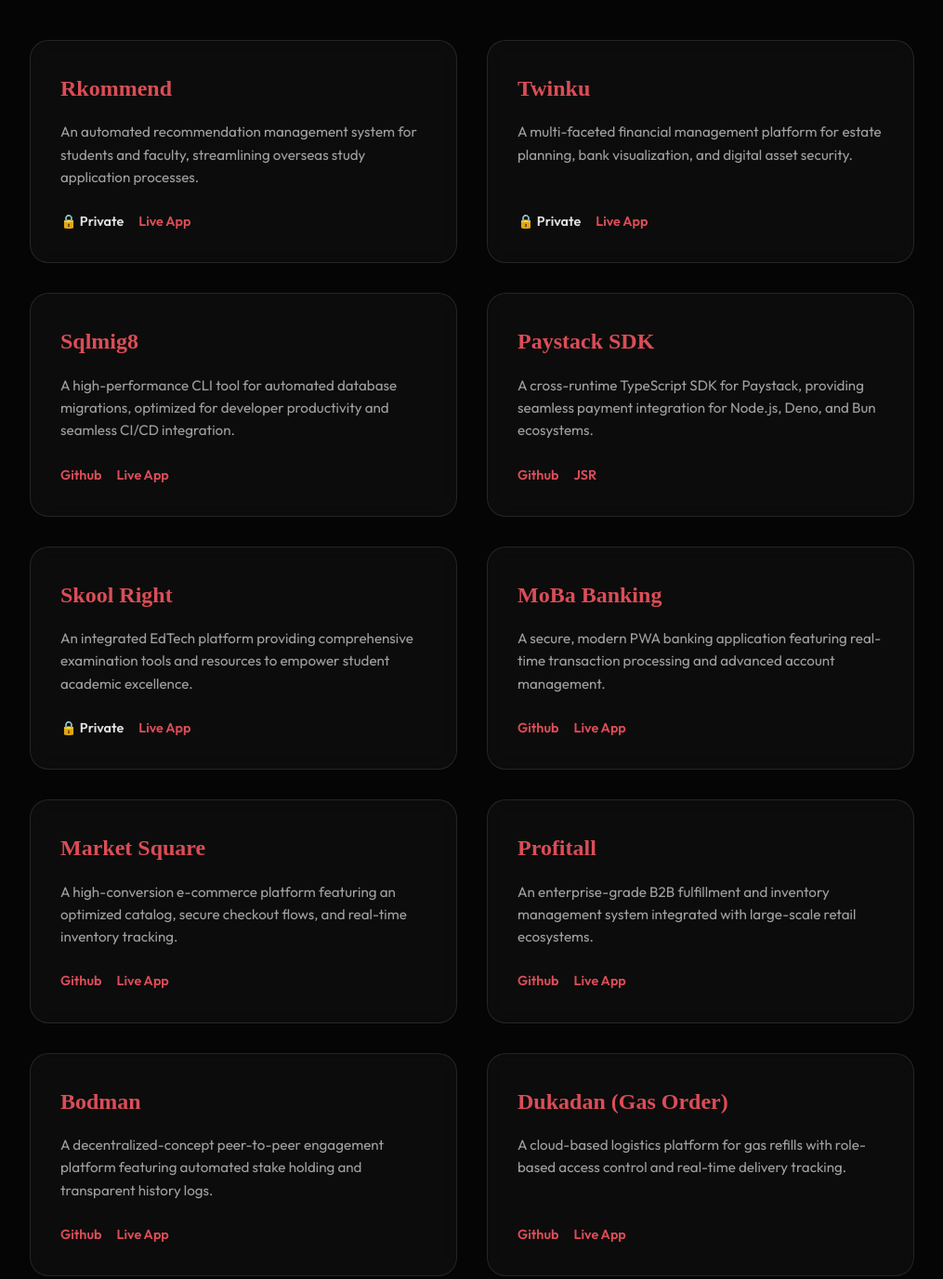
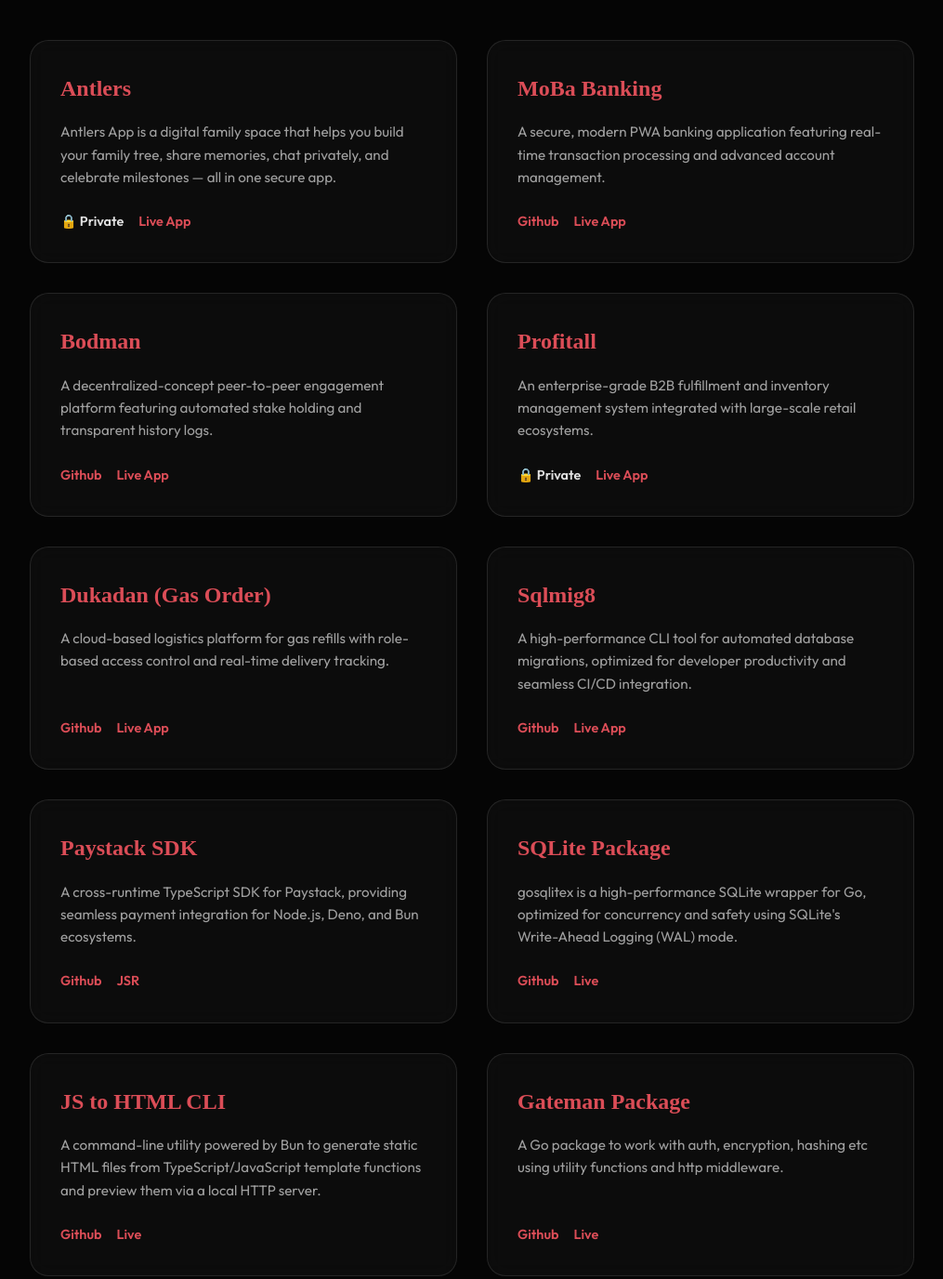
Before and after one commit to irabeny89/portfolio, a plain HTML site: page index.html in a window 1280 px wide. Shown: the part 1420-2796 px from the top of the page at 93% size, without its empty margins (132-1147 px from the left). Drawn offline with Linux system fonts and the light colour scheme; a web font is replaced by a local one.

Commit message:
refactor: add go packages and cli and remove projects with broken links

```diff
--- a/index.html
+++ b/index.html
@@ -26,7 +26,7 @@
             <h1 class="hero-title">Ernest Irabor</h1>
             <h3 class="hero-subtitle">
                 Full-Stack Software Engineer <br />
-                Specializing in JavaScript & TypeScript
+                Specializing in TypeScript, Go and Rust
             </h3>
 
             <nav>
@@ -92,12 +92,12 @@
             <div class="summary-content">
                 <p>
                     Dynamic and results-driven Full-Stack Software Engineer with extensive experience in architecting,
-                    developing, and deploying high-performance web applications. Expert in the JavaScript and TypeScript
+                    developing, and deploying high-performance web applications. Expert in the TypeScript, Go and Rust
                     ecosystems, with a proven track record of delivering scalable digital products from conception to
                     deployment.
                 </p>
                 <p>
-                    Proficient in building robust CLI tools, libraries, and enterprise-grade mobile and web
+                    Proficient in building robust CLI tools, libraries, and enterprise-grade servers, mobile and web
                     applications. Strong expertise in distributed systems, API design, and cloud infrastructure, always
                     prioritizing clean code, security, and developer experience.
                 </p>
@@ -108,29 +108,67 @@
         <section id="projects">
             <h2>Featured Projects</h2>
             <div class="projects-grid">
-                <!-- Rkommend -->
+                <!-- Antlers -->
                 <article class="project-card">
-                    <h3>Rkommend</h3>
+                    <h3>Antlers</h3>
                     <p>
-                        An automated recommendation management system for students and faculty, streamlining overseas
-                        study application processes.
+                        Antlers App is a digital family space that helps you build your family tree, share memories, chat privately, and celebrate milestones — all in one secure app.
                     </p>
                     <div class="project-nav">
                         <span>🔒 Private</span>
-                        <a href="https://rkommend.com" target="_blank">Live App</a>
+                        <a href="https://antlersapp.com" target="_blank">Live App</a>
                     </div>
                 </article>
 
-                <!-- Twinku -->
+                <!-- MoBa -->
                 <article class="project-card">
-                    <h3>Twinku</h3>
+                    <h3>MoBa Banking</h3>
                     <p>
-                        A multi-faceted financial management platform for estate planning, bank visualization, and
-                        digital asset security.
+                        A secure, modern PWA banking application featuring real-time transaction processing and advanced
+                        account management.
+                    </p>
+                    <div class="project-nav">
+                        <a href="https://github.com/irabeny89/bun-mobile-banking" target="_blank">Github</a>
+                        <a href="https://moba-ten.vercel.app/" target="_blank">Live App</a>
+                    </div>
+                </article>
+
+                <!-- Bodman -->
+                <article class="project-card">
+                    <h3>Bodman</h3>
+                    <p>
+                        A decentralized-concept peer-to-peer engagement platform featuring automated stake holding and
+                        transparent history logs.
+                    </p>
+                    <div class="project-nav">
+                        <a href="https://github.com/irabeny89/bodman" target="_blank">Github</a>
+                        <a href="https://bodman.vercel.app/" target="_blank">Live App</a>
+                    </div>
+                </article>
+
+                <!-- Profitall -->
+                <article class="project-card">
+                    <h3>Profitall</h3>
+                    <p>
+                        An enterprise-grade B2B fulfillment and inventory management system integrated with large-scale
+                        retail ecosystems.
                     </p>
                     <div class="project-nav">
                         <span>🔒 Private</span>
-                        <a href="https://twinku.co" target="_blank">Live App</a>
+                        <a href="https://profitall.vercel.app/" target="_blank">Live App</a>
+                    </div>
+                </article>
+
+                <!-- Online Gas -->
+                <article class="project-card">
+                    <h3>Dukadan (Gas Order)</h3>
+                    <p>
+                        A cloud-based logistics platform for gas refills with role-based access control and real-time
+                        delivery tracking.
+                    </p>
+                    <div class="project-nav">
+                        <a href="https://github.com/irabeny89/dukadan" target="_blank">Github</a>
+                        <a href="https://gas-order.onrender.com" target="_blank">Live App</a>
                     </div>
                 </article>
 
@@ -160,81 +198,39 @@
                     </div>
                 </article>
 
-                <!-- Skool Right -->
+                <!-- gosqlitex -->
                 <article class="project-card">
-                    <h3>Skool Right</h3>
+                    <h3>SQLite Package</h3>
                     <p>
-                        An integrated EdTech platform providing comprehensive examination tools and resources to empower
-                        student academic excellence.
+                        gosqlitex is a high-performance SQLite wrapper for Go, optimized for concurrency and safety using SQLite's Write-Ahead Logging (WAL) mode.
                     </p>
                     <div class="project-nav">
-                        <span>🔒 Private</span>
-                        <a href="https://skoolright.com/" target="_blank">Live App</a>
+                        <a href="https://github.com/irabeny89/gosqlitex" target="_blank">Github</a>
+                        <a href="https://github.com/irabeny89/gosqlitex" target="_blank">Live</a>
                     </div>
                 </article>
 
-                <!-- MoBa -->
+                <!-- js-html-view -->
                 <article class="project-card">
-                    <h3>MoBa Banking</h3>
+                    <h3>JS to HTML CLI</h3>
                     <p>
-                        A secure, modern PWA banking application featuring real-time transaction processing and advanced
-                        account management.
+                        A command-line utility powered by Bun to generate static HTML files from TypeScript/JavaScript template functions and preview them via a local HTTP server.
                     </p>
                     <div class="project-nav">
-                        <a href="https://github.com/irabeny89/bun-mobile-banking" target="_blank">Github</a>
-                        <a href="https://moba-ten.vercel.app/" target="_blank">Live App</a>
+                        <a href="https://github.com/irabeny89/gosqlitex" target="_blank">Github</a>
+                        <a href="https://github.com/irabeny89/gosqlitex" target="_blank">Live</a>
                     </div>
                 </article>
 
-                <!-- Market Square -->
+                <!-- gateman -->
                 <article class="project-card">
-                    <h3>Market Square</h3>
+                    <h3>Gateman Package</h3>
                     <p>
-                        A high-conversion e-commerce platform featuring an optimized catalog, secure checkout flows, and
-                        real-time inventory tracking.
+                        A Go package to work with auth, encryption, hashing etc using utility functions and http middleware.
                     </p>
                     <div class="project-nav">
-                        <a href="https://github.com/irabeny89/marketsq" target="_blank">Github</a>
-                        <a href="https://market-square.vercel.app/" target="_blank">Live App</a>
-                    </div>
-                </article>
-
-                <!-- Profitall -->
-                <article class="project-card">
-                    <h3>Profitall</h3>
-                    <p>
-                        An enterprise-grade B2B fulfillment and inventory management system integrated with large-scale
-                        retail ecosystems.
-                    </p>
-                    <div class="project-nav">
-                        <a href="https://github.com/irabeny89/profitall" target="_blank">Github</a>
-                        <a href="https://profitall.vercel.app/" target="_blank">Live App</a>
-                    </div>
-                </article>
-
-                <!-- Bodman -->
-                <article class="project-card">
-                    <h3>Bodman</h3>
-                    <p>
-                        A decentralized-concept peer-to-peer engagement platform featuring automated stake holding and
-                        transparent history logs.
-                    </p>
-                    <div class="project-nav">
-                        <a href="https://github.com/irabeny89/bodman" target="_blank">Github</a>
-                        <a href="https://bodman.vercel.app/" target="_blank">Live App</a>
-                    </div>
-                </article>
-
-                <!-- Online Gas -->
-                <article class="project-card">
-                    <h3>Dukadan (Gas Order)</h3>
-                    <p>
-                        A cloud-based logistics platform for gas refills with role-based access control and real-time
-                        delivery tracking.
-                    </p>
-                    <div class="project-nav">
-                        <a href="https://github.com/irabeny89/dukadan" target="_blank">Github</a>
-                        <a href="https://gas-order.onrender.com" target="_blank">Live App</a>
+                        <a href="https://github.com/irabeny89/gateman" target="_blank">Github</a>
+                        <a href="https://github.com/irabeny89/gateman" target="_blank">Live</a>
                     </div>
                 </article>
             </div>
```
